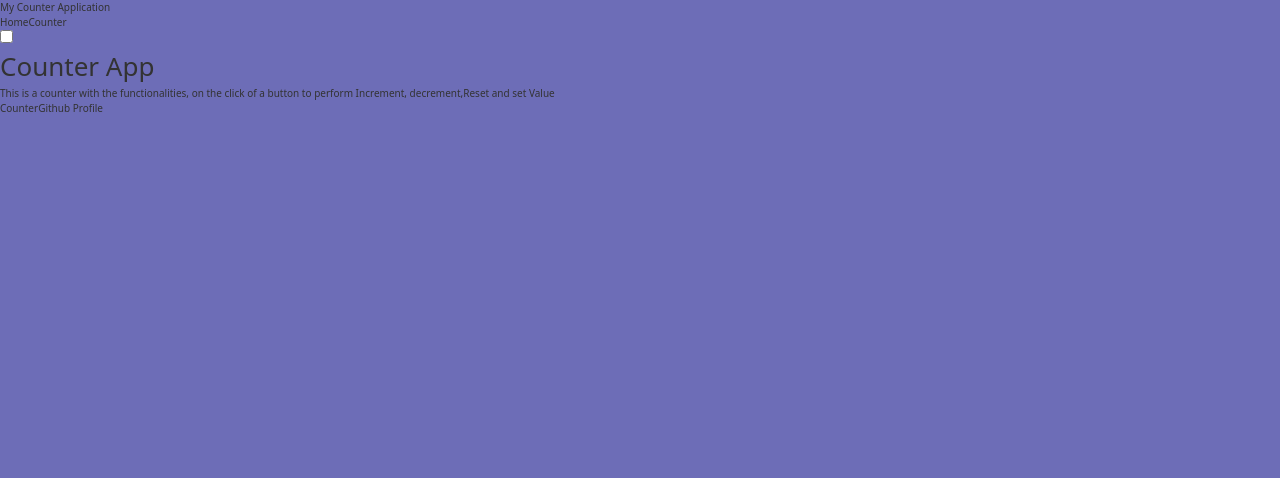
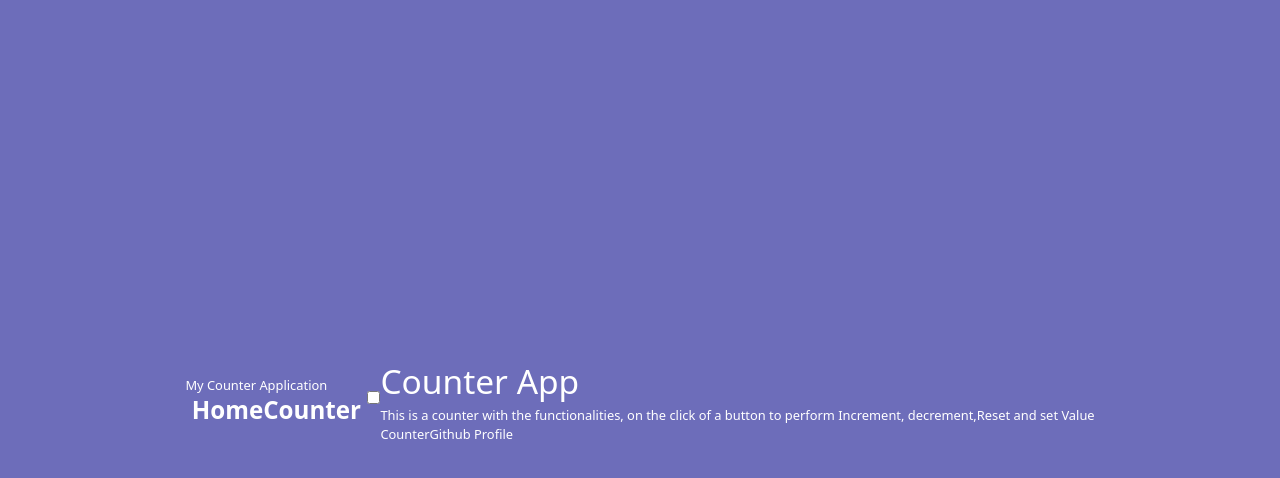
Before and after one commit to Fortzy05/AltSchool-Final-Exam, a Vue app in the folder AltSchool-final-exam/: page / in a window 1280 px wide. Shown: the top 478 px of the page. Built offline with nearby package versions, Linux system fonts and the light colour scheme.

Commit message:
tailwind config update

```diff
--- a/AltSchool-final-exam/src/App.css
+++ b/AltSchool-final-exam/src/App.css
@@ -10,11 +10,26 @@
 
 
 body {
-    background-color: rgb(109, 109, 183);
-    color: #333;
+    background-color: rgb(109, 109, 186);
+    color: white;
 
 }
 
 html {
-    font-size: 62.5%;
+    font-size: 80.5%;
 }
+
+@font-face {
+    font-family: primaryFont;
+    src: url('../src/assets/Poppins-Regular.ttf');
+}
+
+@font-face {
+    font-family: secFont;
+    src: url('../src/assets/Rooster.ttf');
+}
+
+@font-face {
+    font-family: terFont;
+    src: url('../src/assets/Poppins-Medium.ttf');
+}
--- a/AltSchool-final-exam/src/App.vue
+++ b/AltSchool-final-exam/src/App.vue
@@ -1,5 +1,5 @@
 <template>
-  <div class="app">
+  <div class="h-[100vh] flex items-center justify-center">
     <Navbar />
     <ToggleSwitch />
     <router-view />
--- a/AltSchool-final-exam/src/components/NavBar.vue
+++ b/AltSchool-final-exam/src/components/NavBar.vue
@@ -1,7 +1,7 @@
 <template>
   <nav>
     <div>My Counter Application</div>
-    <div>
+    <div class="mx-2 text-3xl font-bold ">
       <router-link to="/">Home</router-link>
       <router-link to="/counter">Counter</router-link>
     </div>
--- a/AltSchool-final-exam/tailwind.config.js
+++ b/AltSchool-final-exam/tailwind.config.js
@@ -1,5 +1,6 @@
 /** @type {import('tailwindcss').Config} */
 module.exports = {
+  darkMode: 'class', // or 'media' or 'class'
   content: ["./index.html", "./src/**/*.{vue,js,ts,jsx,tsx}"],
   theme: {
     extend: {},
```
